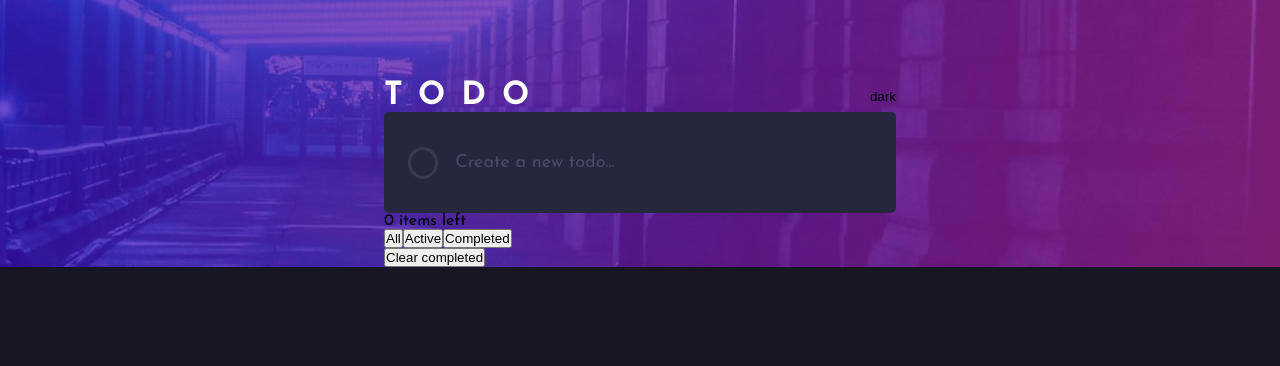
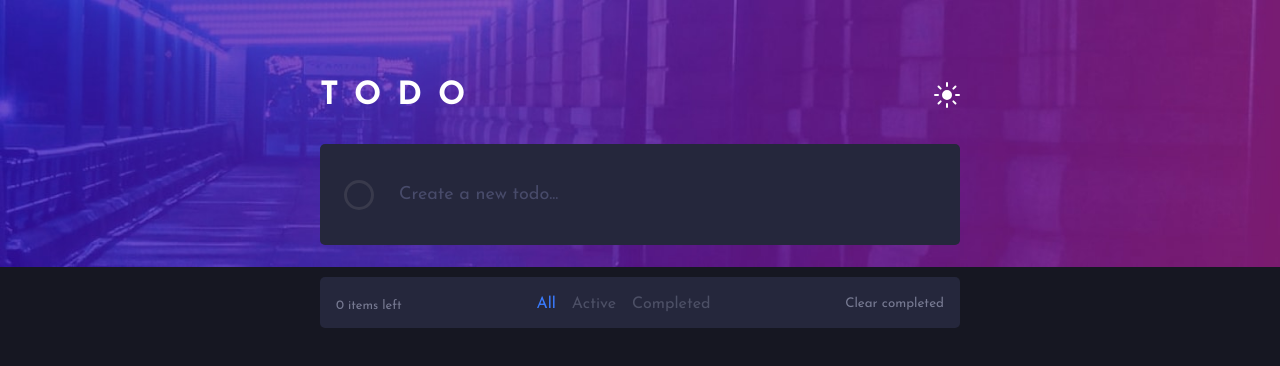
Before and after one commit to idkbit/react-todo, a React (Create React App) app: page / in a window 1280 px wide. Shown: the top 366 px of the page. Built offline with nearby package versions, Linux system fonts and the light colour scheme.

Commit message:
styling in progress

```diff
--- a/src/App.js
+++ b/src/App.js
@@ -6,6 +6,10 @@ import GlobalStyle from "./GlobalStyles";
 import { darkTheme, lightTheme } from "./themes";
 import NewTodo from "./components/NewTodo";
 import TodoList from "./components/TodoList";
+
+import moon from "./images/icon-moon.svg";
+import sun from "./images/icon-sun.svg";
+import Buttons from "./components/Buttons";
 
 const App = () => {
   const [todos, setTodos] = useState([]);
@@ -23,12 +27,16 @@ const App = () => {
               <button
                 tabIndex="0"
                 onClick={() => setTheme(theme === "dark" ? "light" : "dark")}>
-                {theme}
+                <img
+                  src={theme === "dark" ? sun : moon}
+                  alt={`Change theme to ${theme === "dark" ? "light" : "dark"}`}
+                />
               </button>
             </Header>
             <NewTodo />
             <TodoList />
           </Container>
+          <Buttons className="buttons-mobile" />
         </Wrapper>
       </ThemeProvider>
     </TodosContext.Provider>
--- /dev/null
+++ b/src/components/Buttons.jsx
@@ -0,0 +1,28 @@
+import { useContext } from "react";
+import TodosContext from "../TodosContext";
+import { StyledButtons } from "./ButtonsStyled";
+
+const Buttons = ({ className }) => {
+  const { filter, setFilter } = useContext(TodosContext);
+  return (
+    <StyledButtons className={className}>
+      <button
+        className={`${filter === "all" ? "active" : ""}`}
+        onClick={() => setFilter("all")}>
+        All
+      </button>
+      <button
+        className={`${filter === "active" ? "active" : ""}`}
+        onClick={() => setFilter("active")}>
+        Active
+      </button>
+      <button
+        className={`${filter === "completed" ? "active" : ""}`}
+        onClick={() => setFilter("completed")}>
+        Completed
+      </button>
+    </StyledButtons>
+  );
+};
+
+export default Buttons;
--- /dev/null
+++ b/src/components/ButtonsStyled.js
@@ -0,0 +1,33 @@
+import styled from "styled-components";
+
+export const StyledButtons = styled.div`
+  display: flex;
+  @media (max-width: 400px) {
+    display: none;
+  }
+  &.buttons-mobile {
+    display: none;
+    background-color: ${(props) => props.theme.bgTodolist};
+    padding: 1rem;
+    border-radius: 5px;
+    @media (max-width: 400px) {
+      display: flex;
+      justify-content: center;
+      width: 90vw;
+      margin: 2rem auto 0;
+    }
+  }
+  button {
+    background-color: transparent;
+    border: none;
+    color: ${(props) => props.theme.buttonColor};
+    font-family: inherit;
+    font-size: 1rem;
+    &.active {
+      color: hsl(220, 98%, 61%);
+    }
+    &:not(:last-child) {
+      margin-right: 1rem;
+    }
+  }
+`;
--- a/src/components/NewTodo.jsx
+++ b/src/components/NewTodo.jsx
@@ -1,7 +1,7 @@
 import { useContext, useState } from "react";
 import TodosContext from "../TodosContext";
 import { v4 as uuid } from "uuid";
-import { Form, Input, Label } from "./NewTodoStyles";
+import { Circle, Form, Input } from "./NewTodoStyles";
 
 const NewTodo = () => {
   const { todos, setTodos } = useContext(TodosContext);
@@ -18,14 +18,7 @@ const NewTodo = () => {
 
   return (
     <Form onSubmit={onSubmit}>
-      <Label>
-        <input
-          checked={isCompleted}
-          onChange={() => setIsCompleted(!isCompleted)}
-          type="checkbox"
-        />
-        <span></span>
-      </Label>
+      <Circle />
       <Input
         value={text}
         onChange={(e) => setText(e.target.value)}
--- a/src/components/NewTodoStyles.js
+++ b/src/components/NewTodoStyles.js
@@ -9,43 +9,52 @@ export const Form = styled.form`
   align-items: center;
 `;
 
-export const Label = styled.label`
-  display: inline-block;
+export const Circle = styled.div`
+  min-height: 30px;
+  min-width: 30px;
+  margin-right: 0.5rem;
+  border-radius: 50%;
   background-color: transparent;
-  width: 2rem;
-  height: 2rem;
-  border: 3px solid ${(props) => props.theme.borderColor};
-  border-radius: 50%;
-  position: relative;
-  input {
-    appearance: none;
-  }
-  span {
-    display: inline-block;
-    width: 100%;
-    height: 100%;
-    border-radius: 50%;
-    background-color: transparent;
-    position: absolute;
-  }
-  input:checked + span {
-    background: linear-gradient(
-      120deg,
-      hsl(192, 100%, 67%),
-      hsl(280, 87%, 65%)
-    );
-    &::after {
-      content: "";
-      background-image: url(${checked});
-      background-repeat: no-repeat;
-      background-size: 15px;
-      background-position: center;
-      position: absolute;
-      inset: 0;
-      border-color: transparent;
-    }
-  }
+  border: 3px solid ${({ theme: { borderColor } }) => borderColor};
 `;
+
+// export const Label = styled.label`
+//   display: inline-block;
+//   background-color: transparent;
+//   width: 2rem;
+//   height: 2rem;
+//   border: 3px solid ${(props) => props.theme.borderColor};
+//   border-radius: 50%;
+//   position: relative;
+//   input {
+//     appearance: none;
+//   }
+//   span {
+//     display: inline-block;
+//     width: 100%;
+//     height: 100%;
+//     border-radius: 50%;
+//     background-color: transparent;
+//     position: absolute;
+//   }
+//   input:checked + span {
+//     background: linear-gradient(
+//       120deg,
+//       hsl(192, 100%, 67%),
+//       hsl(280, 87%, 65%)
+//     );
+//     &::after {
+//       content: "";
+//       background-image: url(${checked});
+//       background-repeat: no-repeat;
+//       background-size: 15px;
+//       background-position: center;
+//       position: absolute;
+//       inset: 0;
+//       border-color: transparent;
+//     }
+//   }
+// `;
 
 export const Input = styled.input`
   background-color: transparent;
--- a/src/components/TodoList.jsx
+++ b/src/components/TodoList.jsx
@@ -1,6 +1,8 @@
 import { useContext } from "react";
 import TodosContext from "../TodosContext";
+import Buttons from "./Buttons";
 import Todo from "./Todo";
+import { List, StyledTodoList, TodoListFooter } from "./TodoListStyles";
 
 const TodoList = () => {
   const { todos, setTodos, filter, setFilter } = useContext(TodosContext);
@@ -18,23 +20,19 @@ const TodoList = () => {
     return null;
   });
   return (
-    <main>
-      <ul>{renderedTodos}</ul>
-      <div className="bot">
-        <div className="left">{todos.length} items left</div>
-        <div className="buttons">
-          <button onClick={() => setFilter("all")}>All</button>
-          <button onClick={() => setFilter("active")}>Active</button>
-          <button onClick={() => setFilter("completed")}>Completed</button>
-        </div>
+    <StyledTodoList>
+      <List>{renderedTodos}</List>
+      <TodoListFooter>
+        <div className="items-left">{todos.length} items left</div>
+        <Buttons />
         <div className="clear">
           <button
             onClick={() => setTodos(todos.filter((todo) => !todo.isCompleted))}>
             Clear completed
           </button>
         </div>
-      </div>
-    </main>
+      </TodoListFooter>
+    </StyledTodoList>
   );
 };
 
--- /dev/null
+++ b/src/components/TodoListStyles.js
@@ -0,0 +1,31 @@
+import styled from "styled-components";
+
+export const StyledTodoList = styled.main`
+  background-color: ${(props) => props.theme.bgTodolist};
+  margin-top: 2rem;
+  padding: 1rem;
+  border-radius: 5px;
+  font-size: 1.125rem;
+`;
+
+export const TodoListFooter = styled.div`
+  display: flex;
+  justify-content: space-between;
+  align-items: flex-end;
+  .items-left {
+    color: ${(props) => props.theme.itemsLeft};
+    font-size: 0.8rem;
+  }
+
+  .clear > button {
+    background-color: transparent;
+    cursor: pointer;
+    border: none;
+    font-family: inherit;
+    color: ${(props) => props.theme.itemsLeft};
+  }
+`;
+
+export const List = styled.ul`
+  list-style-type: none;
+`;
--- a/src/styles.js
+++ b/src/styles.js
@@ -4,6 +4,9 @@ export const Wrapper = styled.div`
   min-height: 100vh;
   background-color: ${(props) => props.theme.bgColor};
   background-image: url(${(props) => props.theme.bgImgDesktop});
+  @media (max-width: 600px) {
+    background-image: url(${(props) => props.theme.bgImgMobile});
+  }
   background-position: 0 0;
   background-size: contain;
   background-repeat: no-repeat;
@@ -11,13 +14,14 @@ export const Wrapper = styled.div`
 `;
 
 export const Container = styled.div`
-  max-width: clamp(20rem, 40rem, 40vw);
+  max-width: clamp(1rem, 40rem, 90vw);
   margin: 0 auto;
 `;
 
 export const Header = styled.header`
   display: flex;
   justify-content: space-between;
+  margin-bottom: 2rem;
   h1 {
     text-transform: uppercase;
     letter-spacing: 1rem;
--- a/src/themes.js
+++ b/src/themes.js
@@ -1,18 +1,28 @@
 import bgImgDesktopDark from "./images/bg-desktop-dark.jpg";
 import bgImgDesktopLight from "./images/bg-desktop-light.jpg";
+import bgImgMobileDark from "./images/bg-mobile-dark.jpg";
+import bgImgMobileLight from "./images/bg-mobile-light.jpg";
 
 export const darkTheme = {
   bgColor: "hsl(235, 21%, 11%)",
   bgImgDesktop: bgImgDesktopDark,
+  bgImgMobile: bgImgMobileDark,
   activeColor: "hsl(234, 39%, 85%)",
   bgTodolist: "hsl(235, 24%, 19%)",
   borderColor: "hsl(237, 14%, 26%)",
   placeholder: "hsl(235, 19%, 35%)",
+  itemsLeft: "hsl(234, 11%, 52%)",
+  buttonColor: "hsl(233, 14%, 35%)",
 };
 
 export const lightTheme = {
   bgColor: "hsl(0, 0%, 98%)",
   bgImgDesktop: bgImgDesktopLight,
+  bgImgMobile: bgImgMobileLight,
   activeColor: "hsl(235, 24%, 19%)",
   bgTodolist: "#fff",
+  borderColor: "hsl(234, 39%, 85%)",
+  placeholder: "hsl(234, 11%, 52%)",
+  itemsLeft: "hsl(234, 11%, 52%)",
+  buttonColor: "hsl(233, 14%, 35%)",
 };
```
